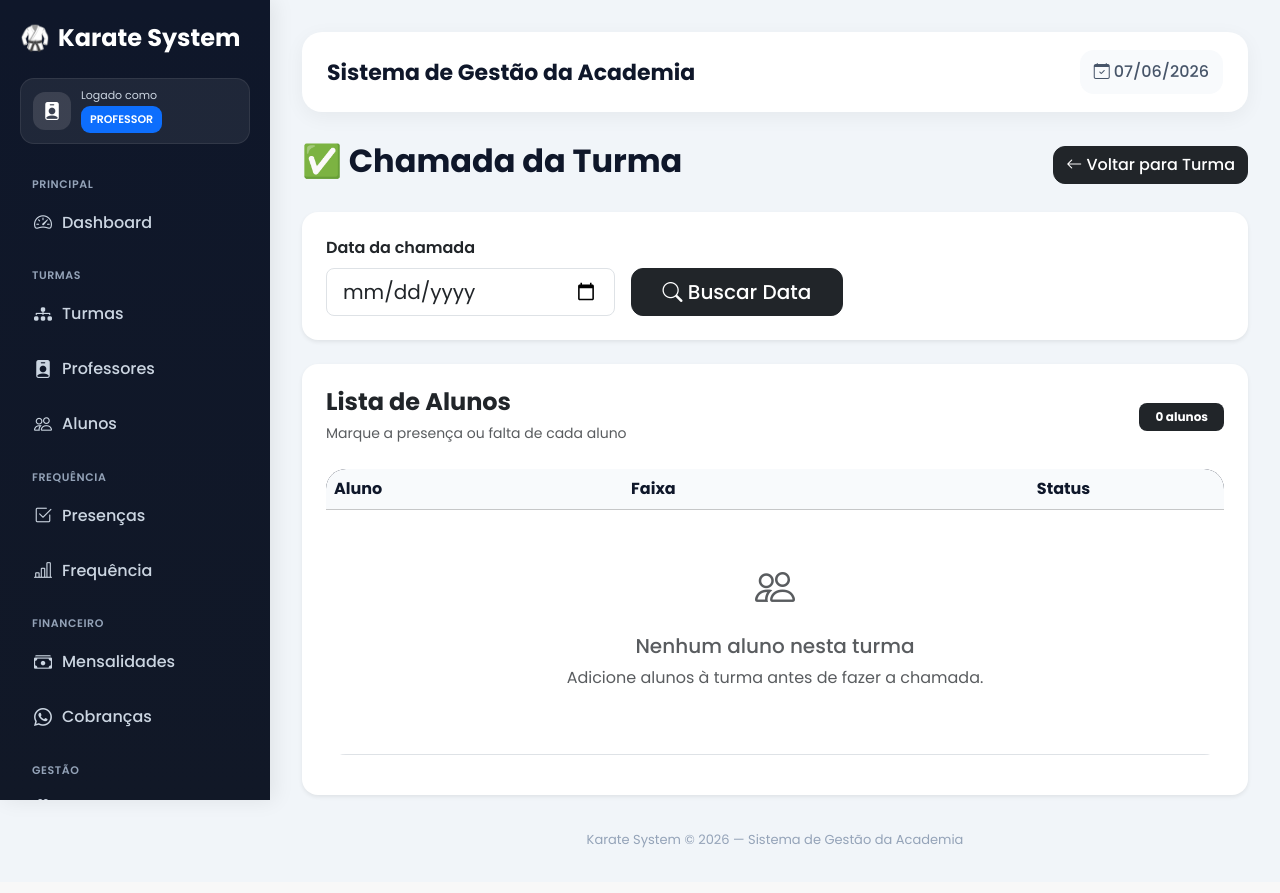
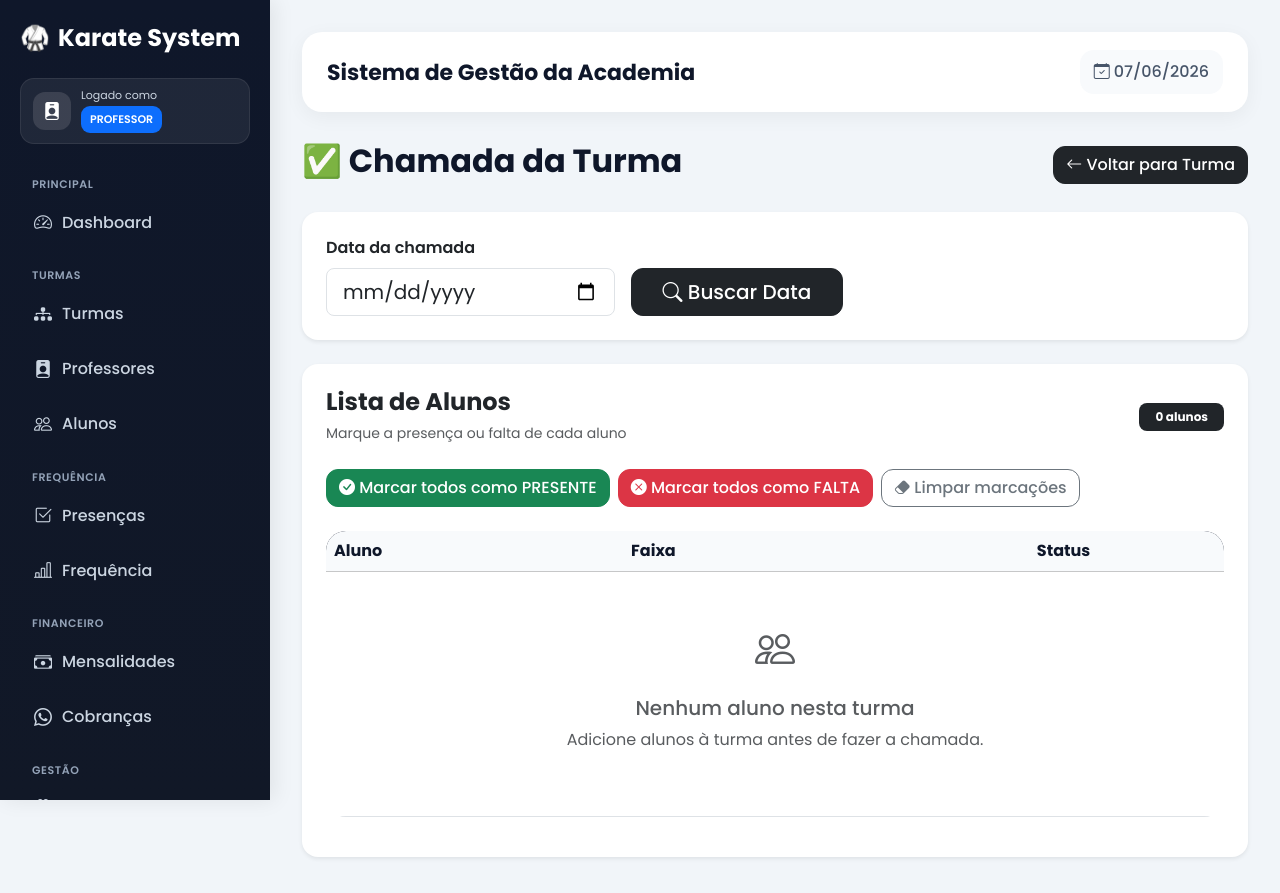
Before and after one commit to roisadi-tech/karate-system, a Flask app: template templates/chamada_turma.html in a window 1280 px wide. Shown: the top 893 px of the page. Before the commit the page ends 848 px from the top, so only its background shows below. Run offline with Flask 3, Linux system fonts and the light colour scheme; the template is opened without the code that fills it, so the values that code supplies are empty.

Commit message:
Melhorando chamada com marcacao rapida

```diff
--- a/templates/chamada_turma.html
+++ b/templates/chamada_turma.html
@@ -102,6 +102,37 @@
             name="data"
             value="{{ data_chamada }}"
         >
+
+        <div class="d-flex gap-2 flex-wrap mb-4">
+
+    <button
+        type="button"
+        class="btn btn-success"
+        onclick="marcarTodos('PRESENTE')"
+    >
+        <i class="bi bi-check-circle-fill"></i>
+        Marcar todos como PRESENTE
+    </button>
+
+    <button
+        type="button"
+        class="btn btn-danger"
+        onclick="marcarTodos('FALTA')"
+    >
+        <i class="bi bi-x-circle-fill"></i>
+        Marcar todos como FALTA
+    </button>
+
+    <button
+        type="button"
+        class="btn btn-outline-secondary"
+        onclick="limparMarcacoes()"
+    >
+        <i class="bi bi-eraser-fill"></i>
+        Limpar marcações
+    </button>
+
+</div>
 
         <div class="table-responsive">
 
@@ -287,4 +318,32 @@
 
 </div>
 
+<script>
+
+    function marcarTodos(status) {
+
+        const radios = document.querySelectorAll(
+            'input[type="radio"][value="' + status + '"]'
+        );
+
+        radios.forEach(function(radio) {
+            radio.checked = true;
+        });
+
+    }
+
+    function limparMarcacoes() {
+
+        const radios = document.querySelectorAll(
+            'input[type="radio"]'
+        );
+
+        radios.forEach(function(radio) {
+            radio.checked = false;
+        });
+
+    }
+
+</script>
+
 {% endblock %}
```
